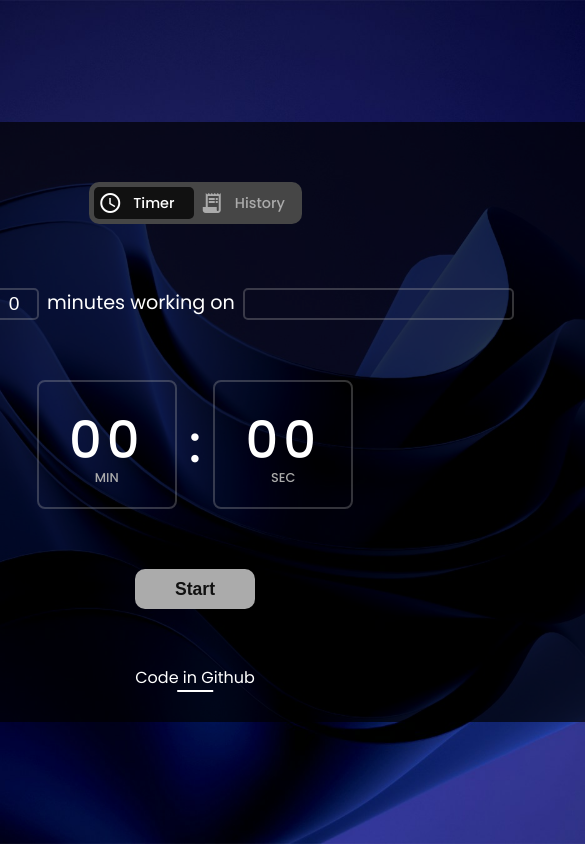
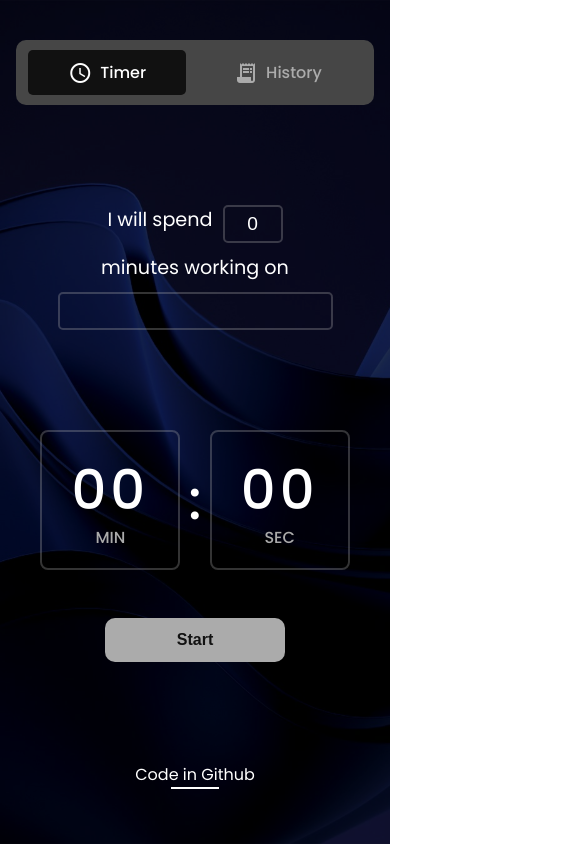
Before and after one commit to RodriguesGS/FocusTimer, an Angular app: page / in a window 390 px wide. Shown: the top 844 px of the page, 585 px wide, since content can reach past the window. Built offline with nearby package versions, Linux system fonts and the light colour scheme.

Commit message:
style: trocando para mobile first e deixando responsivo

```diff
--- a/src/app/app.component.scss
+++ b/src/app/app.component.scss
@@ -1,18 +1,38 @@
 @use "../styles/variables" as *;
+@use "../styles/mixins" as mixins;
 
 :host {
-    position: relative;
     height: 100vh;
-    display: flex;
-    align-items: center;
-    justify-content: center;
 
+    .container {
+        width: 100%;
+
+    }
+
+
+
+}
+
+@keyframes glow {
+    0%, 100% {
+        opacity: 0.2;
+        filter: drop-shadow(0 0 4px $white-color);
+    }
+
+    50% {
+        opacity: 1;
+        filter: drop-shadow(0 0 10px $white-color);
+    }
+}
+
+
+    /*
     .vertical-bar {
         position: absolute;
         top: 52%;
         transform: translateY(-50%);
         width: 2px;
-        height: 80px;
+        height: 60px;
         background-color: $white-color;
         animation: glow 3s ease-in-out infinite;
 
@@ -43,20 +63,4 @@
         }
     }
 
-    .container {
-        z-index: 2;
-        position: relative;
-    }
-}
-
-@keyframes glow {
-    0%, 100% {
-        opacity: 0.2;
-        filter: drop-shadow(0 0 4px $white-color);
-    }
-
-    50% {
-        opacity: 1;
-        filter: drop-shadow(0 0 10px $white-color);
-    }
-}
+    */
--- a/src/app/components/history/history.component.scss
+++ b/src/app/components/history/history.component.scss
@@ -1,5 +1,7 @@
 @use "../../../styles/variables" as *;
 
+
+/*
 .container {
     background-color: rgba(0, 0, 0, 0.7);
     min-width: 900px;
@@ -163,3 +165,4 @@
         }
     }
 }
+*/
--- a/src/app/components/timer/timer.component.scss
+++ b/src/app/components/timer/timer.component.scss
@@ -1,36 +1,36 @@
 @use "../../../styles/variables" as *;
+@use "../../../styles/mixins" as mixins;
 
 .container {
     background-color: #000000b3;
-    min-width: 900px;
-    min-height: 600px;
-    padding: 60px 30px 40px 30px;
-    border-radius: 10px;
+    width: 100%;
+    height: 100%;
+    padding: 40px 16px;
+    min-height: 100vh;
 
     .control {
         display: flex;
-        justify-content: space-around;
-        margin: 0 auto;
+        flex-wrap: wrap;
+        justify-content: center;
+        gap: 8px;
         background-color: #464646;
-        max-width: 213px;
-        padding: 5px;
+        padding: 10px 0;
         border-radius: 10px;
         font-weight: 500;
-        font-size: .9rem;
+        font-size: 1rem;
+    }
 
     .btn {
         display: flex;
         align-items: center;
         color: $main-gray;
         cursor: pointer;
-            gap: 11px;
-            min-width: 100px;
-            padding: 4px;
+        padding: 10px 40px;
+        gap: 8px;
+        border-radius: 10px;
         transition: .2s;
 
-            &:hover {
-                color: $white-color;
-            }
+        &:hover { color: $white-color; }
 
         &.active {
             background: $black-color;
@@ -38,13 +38,13 @@
             border-radius: 5px;
         }
     }
-    }
 
     .input-section {
         display: flex;
         justify-content: center;
-        margin-top: 64px;
-        gap: 8px;
+        flex-wrap: wrap;
+        margin-top: 100px;
+        gap: 10px;
         font-size: 1.2rem;
         transition: .3s;
 
@@ -53,13 +53,12 @@
             border: 2px solid rgba(171, 171, 171, 0.3);
             border-radius: 5px;
             color: $white-color;
-            padding: 3px 10px;
-            transition: .2s;
+            padding: 6px 12px;
             font-size: 1.2rem;
 
-            &[type=number]{
+            &[type=number] {
                 appearance: textfield;
-                max-width: 50px;
+                max-width: 60px;
                 text-align: center;
 
                 &::-webkit-inner-spin-button, &::-webkit-outer-spin-button {
@@ -76,58 +75,48 @@
     }
 
     .timer {
-        display: flex;
-        justify-content: center;
-        align-items: center;
-        gap: 12px;
-        margin-top: 60px;
-        font-size: 3.2rem;
+        @include mixins.flex-center;
+        gap: 8px;
+        margin-top: 100px;
+        font-size: 3.4rem;
         font-weight: 500;
 
         .counter {
             border: 2px solid rgba(171, 171, 171, 0.3);
             border-radius: 8px;
-            padding: 20px 30px;
+            padding: 18px 24px;
             min-width: 140px;
             text-align: center;
 
-            p {
-                letter-spacing: 5px;
+            p { letter-spacing: 4px; }
+
+            &.min::after, &.sec::after {
+                font-size: 1rem;
+                display: block;
+                color: $main-gray;
+                margin-top: -6px;
             }
 
-            &.min::after {
-                content: 'MIN';
-                font-size: .8rem;
-                display: block;
-                color: $main-gray;
-                margin-top: -10px;
-            }
+            &.min::after { content: 'MIN'; }
 
-            &.sec::after {
-                content: 'SEC';
-                font-size: .8rem;
-                display: block;
-                color: $main-gray;
-                margin-top: -10px;
-            }
+            &.sec::after { content: 'SEC'; }
         }
     }
 
     button {
         background-color: $white-color;
         cursor: pointer;
-        display: flex;
-        justify-content: center;
-        align-items: center;
-        margin: 60px auto;
+        @include mixins.flex-center;
+        margin: 48px auto;
         border: none;
-        width: 120px;
+        width: 100%;
+        max-width: 180px;
         border-radius: 10px;
         color: $black-color;
-        height: 40px;
-        padding: 20px;
+        height: 44px;
+        padding: 10px;
         font-weight: 600;
-        font-size: 1.1rem;
+        font-size: 1rem;
         transition: .3s;
 
         &:hover {
@@ -143,12 +132,8 @@
         &.interrupt {
             background-color: #970e0e;
             color: $white-color;
-            transition: .3s;
 
-            &:hover {
-                background-color: #be2626;
-                color: $white-color;
-            }
+            &:hover { background-color: #be2626; }
         }
     }
 
@@ -156,16 +141,16 @@
         width: fit-content;
         color: $white-color;
         text-decoration: none;
-        position: absolute;
-        left: 50%;
-        transform: translateX(-50%);
-        bottom: 5%;
+        position: relative;
+        margin: 100px auto 0;
+        display: block;
+        text-align: center;
 
         &::after {
             content: "";
             display: block;
             margin: 0 auto;
-            width: 30%;
+            width: 40%;
             height: 2px;
             background-color: $white-color;
             transition: 0.3s;
@@ -175,4 +160,12 @@
             width: 100%;
         }
     }
+
+    @include mixins.respond-md {
+        padding: 60px 40px;
+
+        .control {
+            padding: 8px;
         }
+    }
+}
--- a/src/styles.scss
+++ b/src/styles.scss
@@ -1,4 +1,5 @@
 @use "styles/variables" as *;
+
 
 * {
     margin: 0;
--- /dev/null
+++ b/src/styles/_mixins.scss
@@ -0,0 +1,17 @@
+@mixin flex-center {
+    display: flex;
+    justify-content: center;
+    align-items: center;
+}
+
+@mixin respond-md {
+    @media (min-width: 768px) {
+        @content;
+    }
+}
+
+@mixin respond-lg {
+    @media (min-width: 1024px) {
+        @content;
+    }
+}
```
Also changed, not shown: 1 other file (tests, documents, lock files or other folders). Lines whose indentation alone changed are shown as unchanged.
